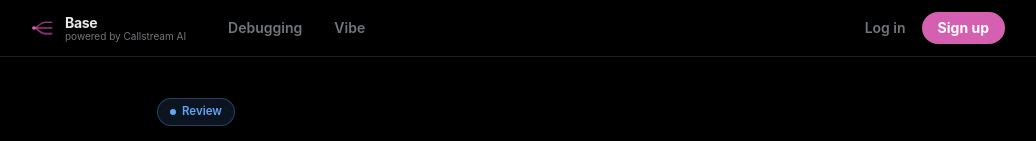
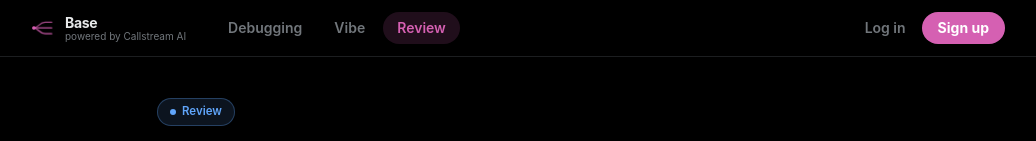
Before and after one commit to callstreamai/base-callstream-ai, a Next.js app: page /review in a window 1280 px wide. Shown: the top 141 px of the page, without its empty margins (123-1159 px from the left). Built offline with nearby package versions, Linux system fonts and the light colour scheme; no server answers.

Commit message:
feat: add Review tab to nav

```diff
--- a/src/components/Nav.tsx
+++ b/src/components/Nav.tsx
@@ -8,6 +8,7 @@ import { useAuth } from '@/context/AuthContext';
 const tabs = [
   { href: '/debugging', label: 'Debugging' },
   { href: '/vibe', label: 'Vibe' },
+  { href: '/review', label: 'Review' },
 ];
 
 export function Nav() {
```
